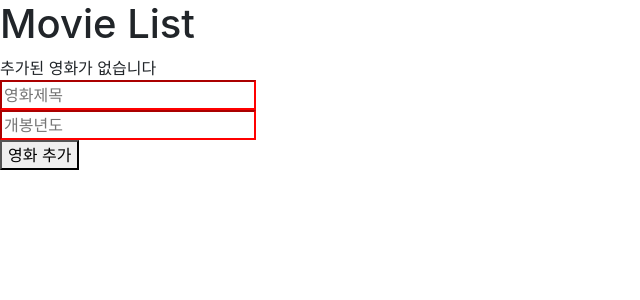
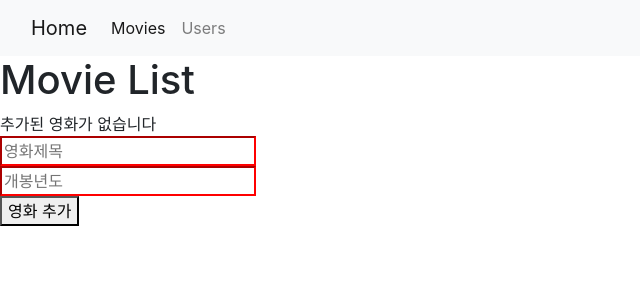
Before and after one commit to YebinK/react-practice, a React (Create React App) app in the folder src/frontend/: page / in a window 1280 px wide. Shown: the top 300 px of the page, without its empty margins (0-640 px from the left). Built offline with nearby package versions, Linux system fonts and the light colour scheme.

Commit message:
feat: bootstrap Navbar 생성

```diff
--- a/src/frontend/src/App.js
+++ b/src/frontend/src/App.js
@@ -1,6 +1,7 @@
 import React, { useState } from 'react';
 import Movie from "./components/Movie";
 import MovieForm from "./components/MovieForm";
+import Navbar from "./components/Navbar";
 
 function App() {
     const [movies, setMovies] = useState([]);
@@ -24,6 +25,7 @@ function App() {
 
     return (
         <div className="App">
+            <Navbar />
             <h1>Movie List</h1>
             {renderMovies}
 
--- /dev/null
+++ b/src/frontend/src/components/Navbar.js
@@ -0,0 +1,28 @@
+import React from 'react';
+
+const Navbar = () => {
+    return (
+        <nav className="navbar navbar-expand-lg navbar-light bg-light">
+            <div className="container-fluid">
+                <a className="navbar-brand" href="#">Home</a>
+                <button className="navbar-toggler" type="button" data-bs-toggle="collapse"
+                        data-bs-target="#navbarSupportedContent" aria-controls="navbarSupportedContent"
+                        aria-expanded="false" aria-label="Toggle navigation">
+                    <span className="navbar-toggler-icon"></span>
+                </button>
+                <div className="collapse navbar-collapse" id="navbarSupportedContent">
+                    <ul className="navbar-nav me-auto mb-2 mb-lg-0">
+                        <li className="nav-item">
+                            <a className="nav-link active" aria-current="page" href="#">Movies</a>
+                        </li>
+                        <li className="nav-item">
+                            <a className="nav-link" href="#">Users</a>
+                        </li>
+                    </ul>
+                </div>
+            </div>
+        </nav>
+    );
+};
+
+export default Navbar;
```
